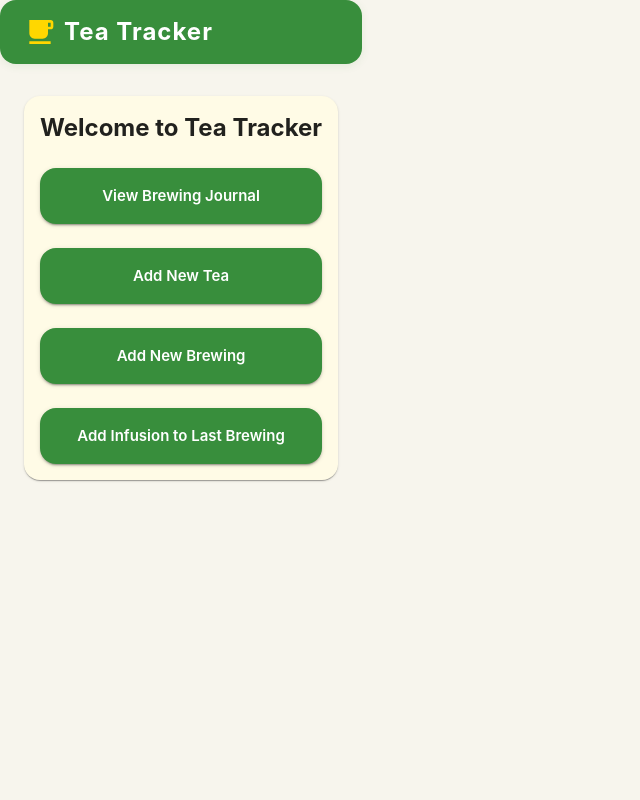
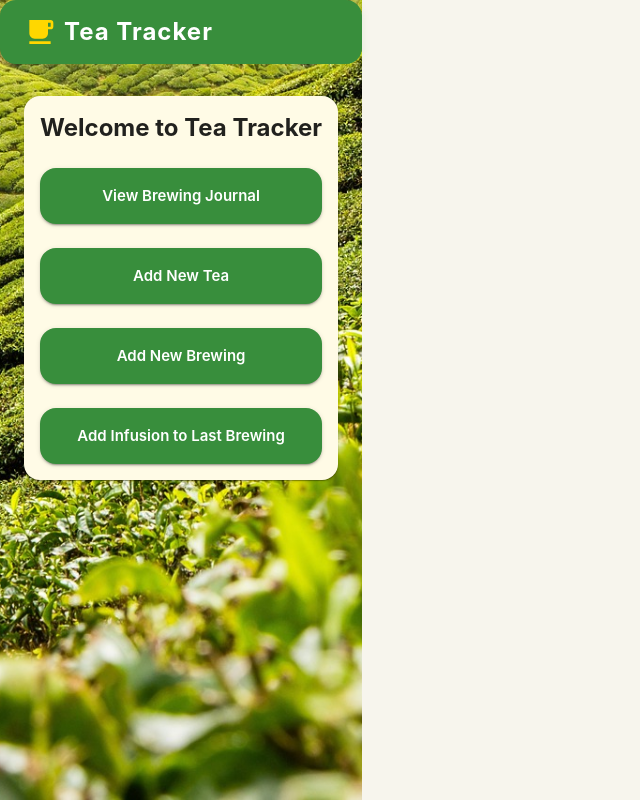
Before and after one commit to kaiec/tealog, a React (Vite) app: page / in a window 1280 px wide. Shown: the whole page, without its empty margins (0-640 px from the left). Built offline with nearby package versions, Linux system fonts and the light colour scheme.

Commit message:
bg image

```diff
--- a/src/App.tsx
+++ b/src/App.tsx
@@ -88,7 +88,7 @@ function App() {
   })
 
   return (
-    <Box sx={{ minHeight: '100vh', bgcolor: 'background.default' }}>
+    <Box sx={{ minHeight: '100vh', bgcolor: 'background.default', backgroundImage: `url(${import.meta.env.BASE_URL}tea-leaves-139617_1280.jpg)`, backgroundSize: 'cover', backgroundPosition: 'center' }}>
       <AppBar position="static" color="primary" elevation={3} sx={{ boxShadow: '0 2px 8px 0 rgba(56,142,60,0.10)' }}>
         <Toolbar>
           {HomeButton}
```
Also changed, not shown: public/tea-leaves-139617_1280.jpg (added).
